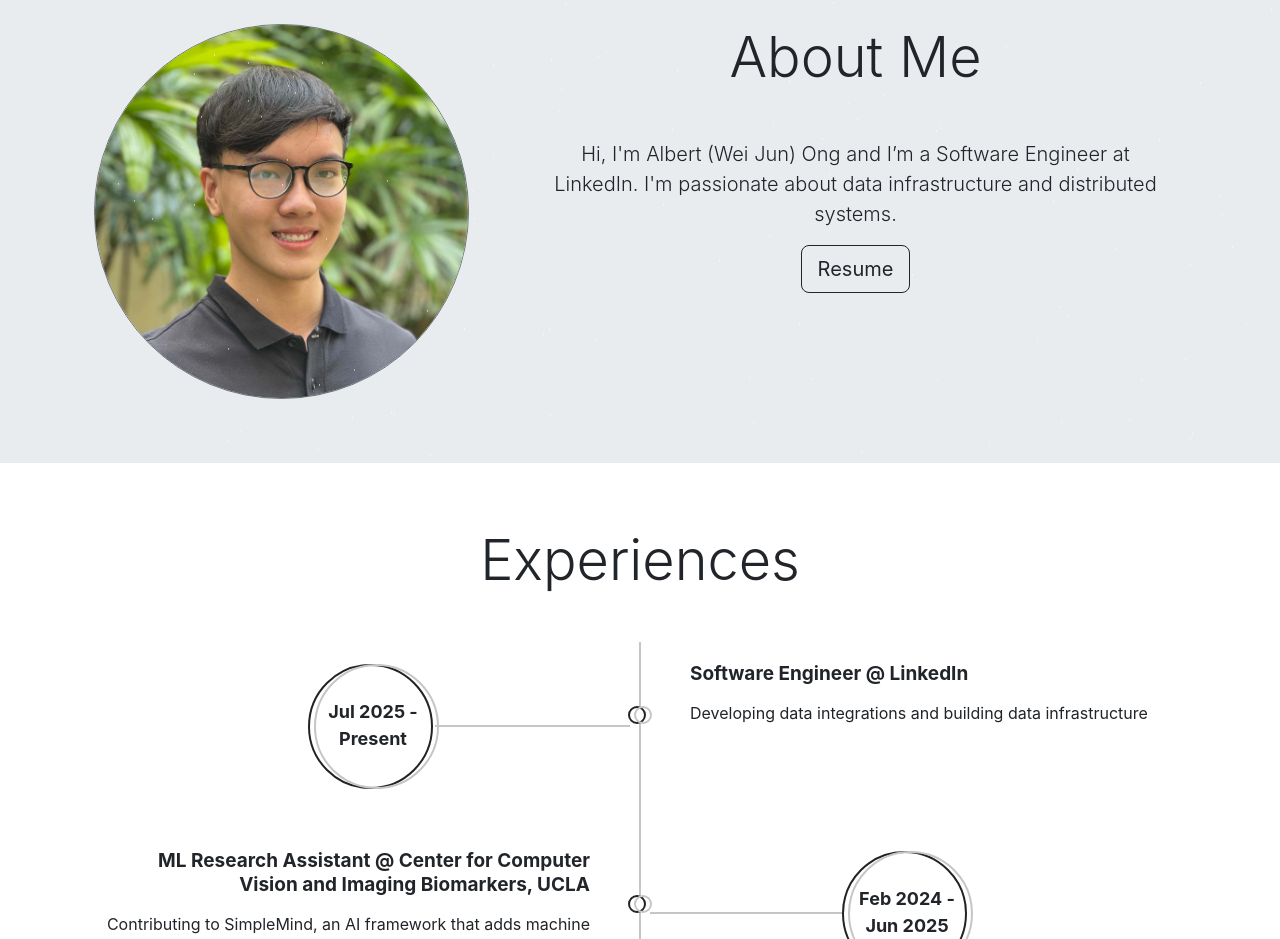
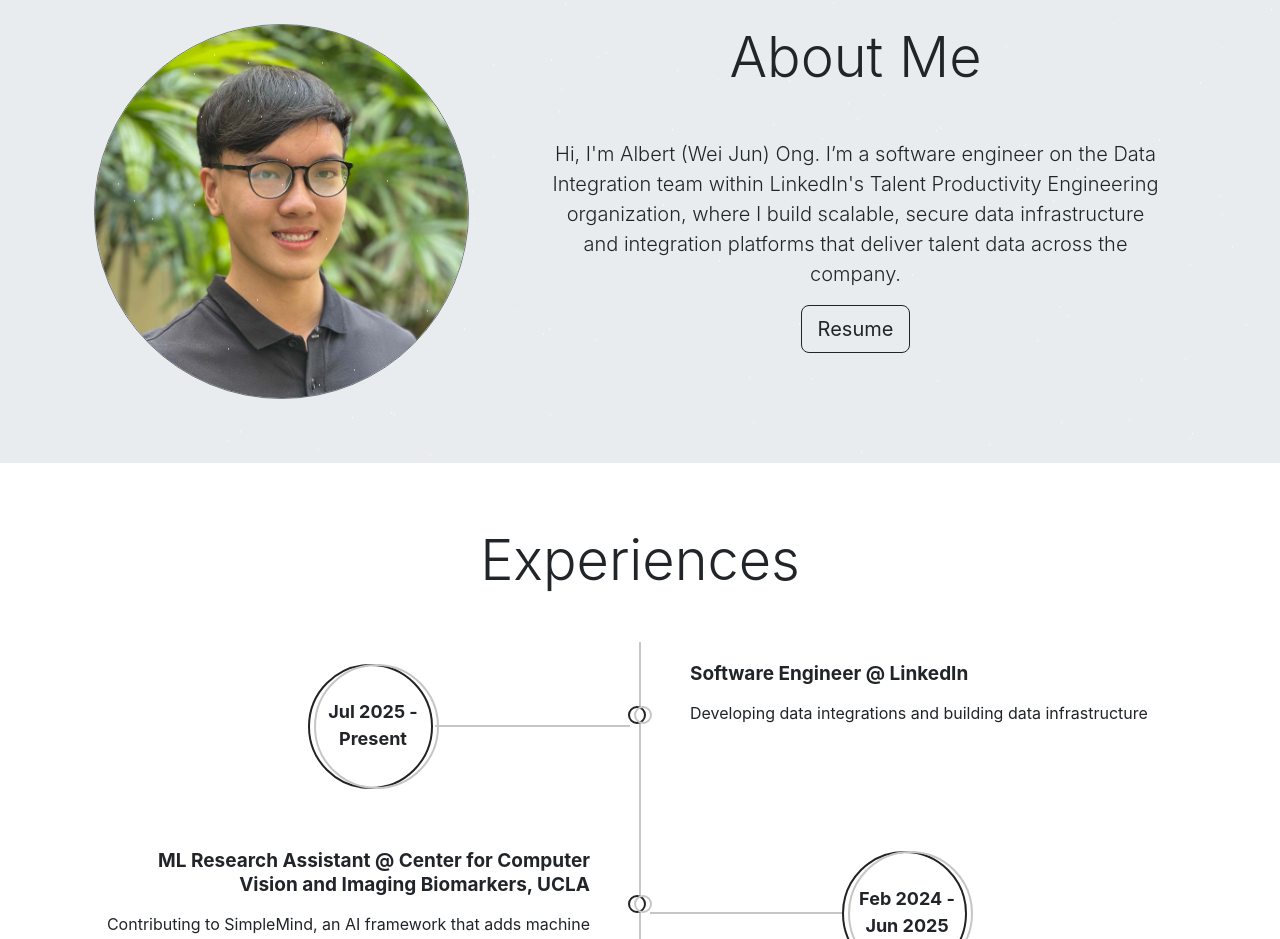
Before and after one commit to g1oom/g1oom.github.io, a React (Create React App) app: page / in a window 1280 px wide. Shown: the part 840-1779 px from the top of the page. Built offline with nearby package versions, Linux system fonts and the light colour scheme; no server answers.

Commit message:
Update resume and About Me message

```diff
--- a/src/editable-stuff/config.js
+++ b/src/editable-stuff/config.js
@@ -35,7 +35,7 @@ const about = {
   imageLink: require("../editable-stuff/profile-pic.jpeg"),
   imageSize: 375,
   message:
-    "Hi, I'm Albert (Wei Jun) Ong and I’m a Software Engineer at LinkedIn. I'm passionate about data infrastructure and distributed systems.",
+    "Hi, I'm Albert (Wei Jun) Ong. I’m a software engineer on the Data Integration team within LinkedIn's Talent Productivity Engineering organization, where I build scalable, secure data infrastructure and integration platforms that deliver talent data across the company.",
   resume: require("../editable-stuff/resume.pdf"),
 };
 
```
Also changed, not shown: 1 other file (tests, documents, lock files or other folders).
